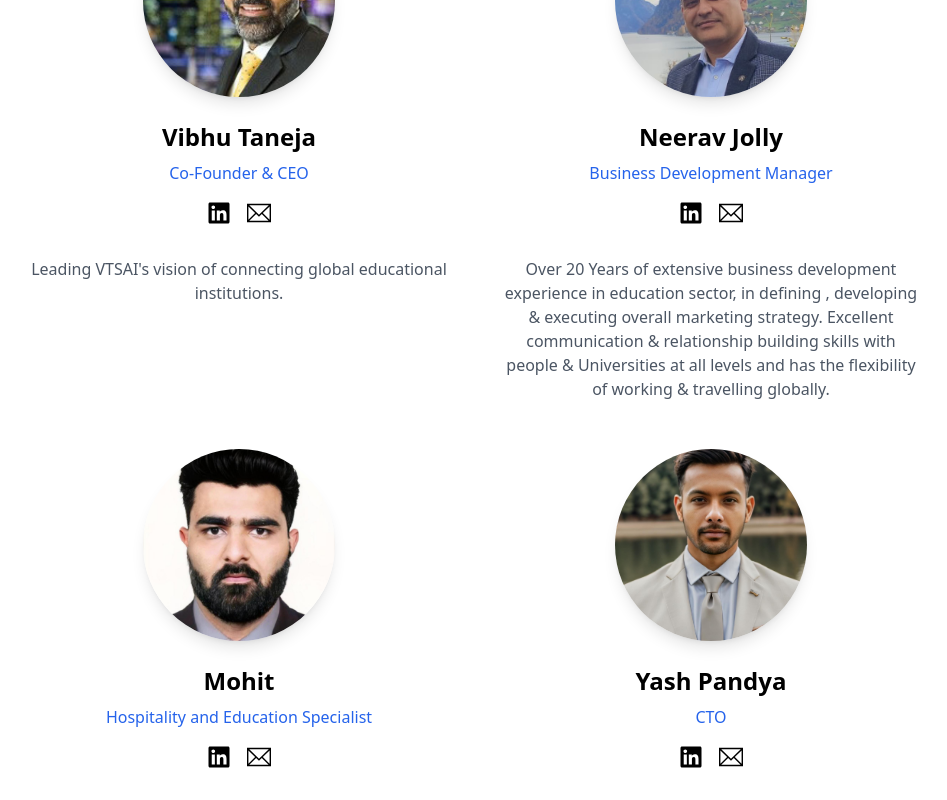
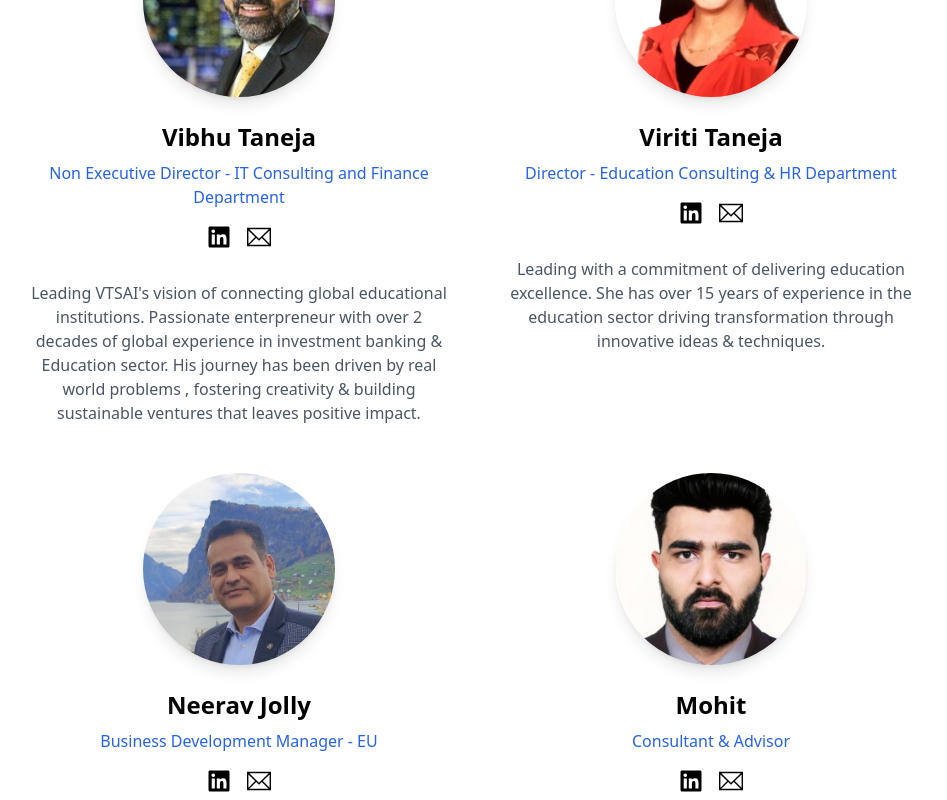
Before and after one commit to yash041197/VTSAi-EdTech, a React (Vite) app: page / in a window 1280 px wide. Shown: the part 4400-5200 px from the top of the page, without its empty margins (165-1112 px from the left). Built offline with nearby package versions, Linux system fonts and the light colour scheme; no server answers.

Commit message:
Vriti added in teams

```diff
--- a/src/components/Team.tsx
+++ b/src/components/Team.tsx
@@ -7,15 +7,23 @@ import { Columns } from 'lucide-react';
 const team = [
   {
     name: "Vibhu Taneja",
-    role: "Co-Founder & CEO",
+    role: "Non Executive Director - IT Consulting and Finance Department",
     image: "/pic-1.jpg",
     link : "https://www.linkedin.com/in/vibhutaneja/",
-    bio: "Leading VTSAI's vision of connecting global educational institutions.",
+    bio: "Leading VTSAI's vision of connecting global educational institutions. Passionate enterpreneur with over 2 decades of global experience in investment banking & Education sector. His journey has been driven by real world problems , fostering creativity & building sustainable ventures that leaves positive impact.",
+    email : "info@vtsaioverseas.com"
+  },
+  {
+    name: "Viriti Taneja",
+    role: "Director - Education Consulting & HR Department",
+    image: "/vriti.png",
+    link : "https://www.linkedin.com/in/vibhutaneja/",
+    bio: "Leading with a commitment of delivering education excellence. She has over 15 years of experience in the education sector driving transformation through innovative ideas & techniques.",
     email : "info@vtsaioverseas.com"
   },
   {
     name: "Neerav Jolly",
-    role: "Business Development Manager",
+    role: "Business Development Manager - EU",
     image: "/nee_2.jpeg",
     link : "https://www.linkedin.com/in/neerav-jolly-14673415/",
     bio: "Over 20 Years of extensive business development experience in education sector, in defining , developing  & executing overall marketing strategy. Excellent communication & relationship building skills with people & Universities at all levels and has the flexibility of working & travelling globally.",
@@ -23,7 +31,7 @@ const team = [
   },
   {
     name : "Mohit ",
-    role : "Hospitality and Education Specialist",
+    role : "Consultant & Advisor",
     image : "/mohit.jpg",
     link : "https://www.linkedin.com/in/yash-pandya-data/",
     bio : "With a Master's in Data Science and over 5 years of experience as a Data Analyst and Developer, I am joining this company to contribute to data-driven decision-making, optimize IT processes, and support business growth. I am dedicated to collaborating across teams, exploring new ideas, and using my skills to deliver meaningful solutions that align with the company’s goals.",
```
Also changed, not shown: public/vriti.png (added).
